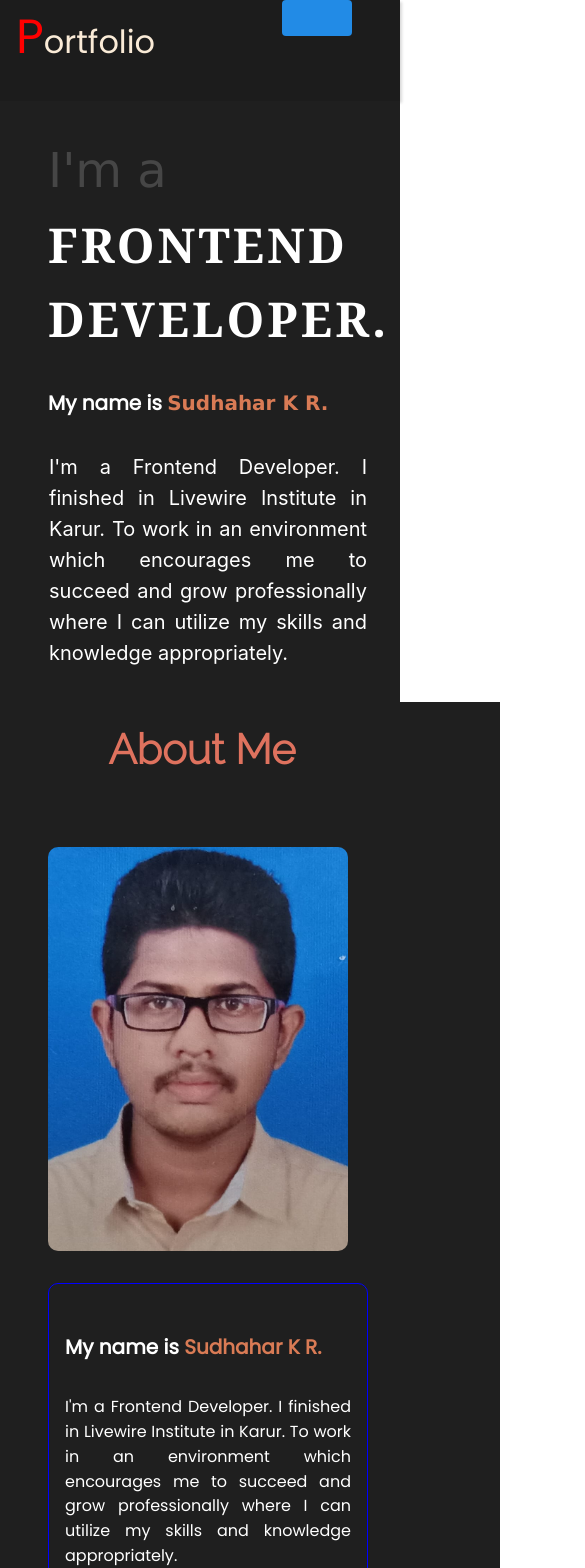
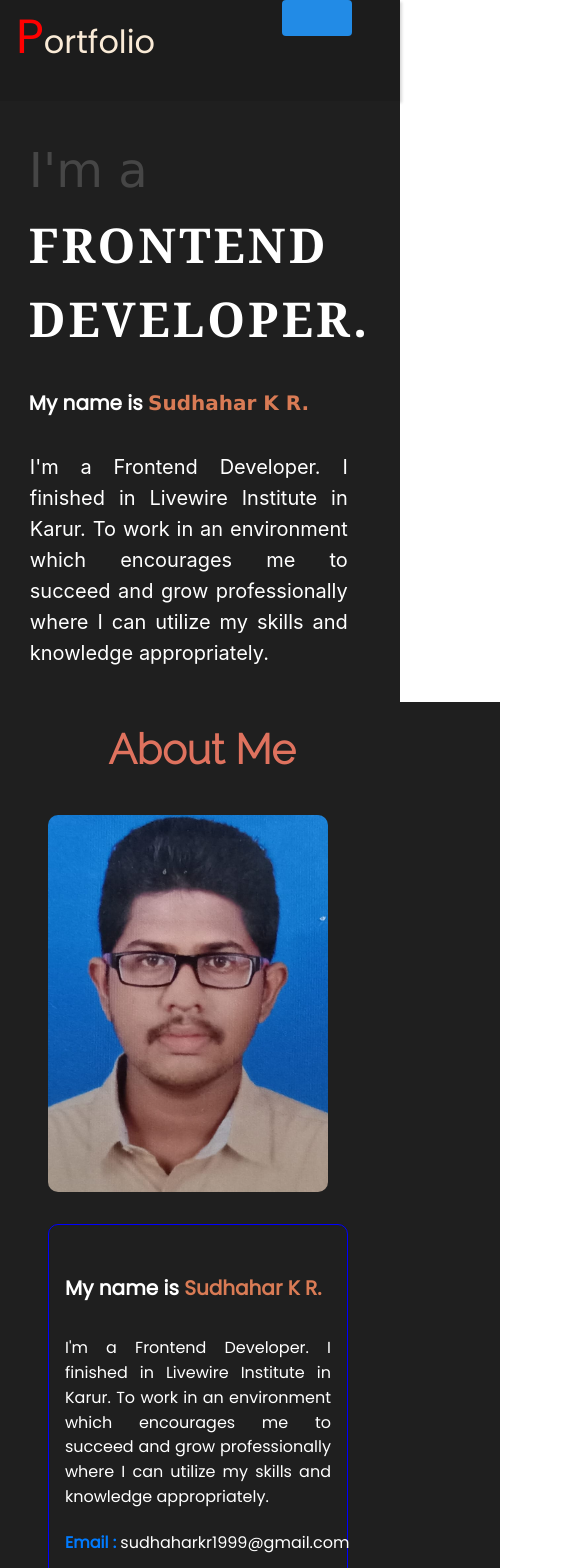
Before and after one commit to SudhaharKr/sudhahar, a React (Create React App) app: page / in a window 390 px wide. Shown: the top 1568 px of the page, 585 px wide, since content can reach past the window. Built offline with nearby package versions, Linux system fonts and the light colour scheme; some icons are missing.

Commit message:
some mobile response correction fixed

```diff
--- a/src/Pages/About/About.css
+++ b/src/Pages/About/About.css
@@ -21,19 +21,18 @@
 }
 
 .about-me-image {
-  width: 1200px;
+  width: 800px;
   margin: auto;
-  padding: 2rem 10rem;
-  gap: 2rem;
+  padding: 2rem;
   display: flex;
 }
 .about-page-container img {
-  width: 300px;
+  width: 280px;
   border-radius: 10px;
 }
 
 .right-content {
-  width: 500px;
+  width: 300px;
   padding: 1rem;
   border: 1px solid blue;
   border-radius: 10px;
@@ -150,15 +149,38 @@
     width: 500px;
   }
   .about-me-image {
+    /* width: 300px; */
     gap: 2rem;
+    /* background-color: #007bff; */
     display: flex;
     flex-direction: column;
   }
   .right-content {
-    width: 320px;
+    width: 200px;
   }
 
   .about-page-education-container {
     width: 300px;
   }
 }
+@media (max-width: 400px) {
+  .about-page-container {
+    padding: 1rem;
+    padding-right: 7rem;
+    /* width: 400px; */
+  }
+  .about-me-image {
+    gap: 2rem;
+    display: flex;
+    flex-direction: column;
+  }
+  .right-content {
+    width: 300px;
+    margin-right: 4rem;
+  }
+
+  .about-page-education-container {
+    width: 300px;
+    margin-right: 3rem;
+  }
+}
--- a/src/Pages/About/About.js
+++ b/src/Pages/About/About.js
@@ -7,7 +7,6 @@ const About = () => {
       <div className="about-page">
         <div className="about-page-container">
           <h2>About</h2>
-          <div className="underline"></div>
           <div className="about-me-image">
             <img src={krs_pic} alt="krs-img"/>
 
--- a/src/Pages/Contact/Contact.css
+++ b/src/Pages/Contact/Contact.css
@@ -51,7 +51,7 @@
     width: 500px;
   }
   .contact-form{
-    width: 400px;
+    width: 360px;
   }
 }
 @media (max-width:400px) {
@@ -59,6 +59,6 @@
     width: 400px;
   }
   .contact-form{
-    width: 300px;
+    width: 260px;
   }
 }
--- a/src/Pages/Home/Home.css
+++ b/src/Pages/Home/Home.css
@@ -75,7 +75,7 @@
 @media (max-width: 500px) {
   .home-page-container {
     width: 500px;
-    padding: 2rem 3rem;
+    padding: 2rem 1.8rem;
   }
 
   .home-page-container span {
--- a/src/Pages/Skills/Skills.css
+++ b/src/Pages/Skills/Skills.css
@@ -90,7 +90,7 @@
   }
 
   .progress-bar{
-    width: 360px;
+    width: 300px;
     margin: 2rem auto;
   }
 }
--- a/src/Pages/Works/Works.css
+++ b/src/Pages/Works/Works.css
@@ -141,14 +141,14 @@
   .tabs-css-panel,
   .tabs-javascript-panel,
   .tabs-react-panel {
-    width: 500px;
+    width: 400px;
     display: flex;
     background-color: #202020;
     margin: auto;
     padding-left: 2rem;
   }
   .container-one {
-    padding: 3rem 1rem;
+    margin-right: 6rem;
     width: 1000px;
   }
   .container-two {
@@ -181,9 +181,14 @@
     margin: auto;
     padding-left: 2rem;
   }
+  .tabslist img {
+    width: 300px;
+  }
   .container-one {
     padding: 1rem 0;
     width: 1000px;
+    margin-right: 10rem;
+    /* background-color: red; */
   }
   .container-two {
     padding: 1rem 0;
```
